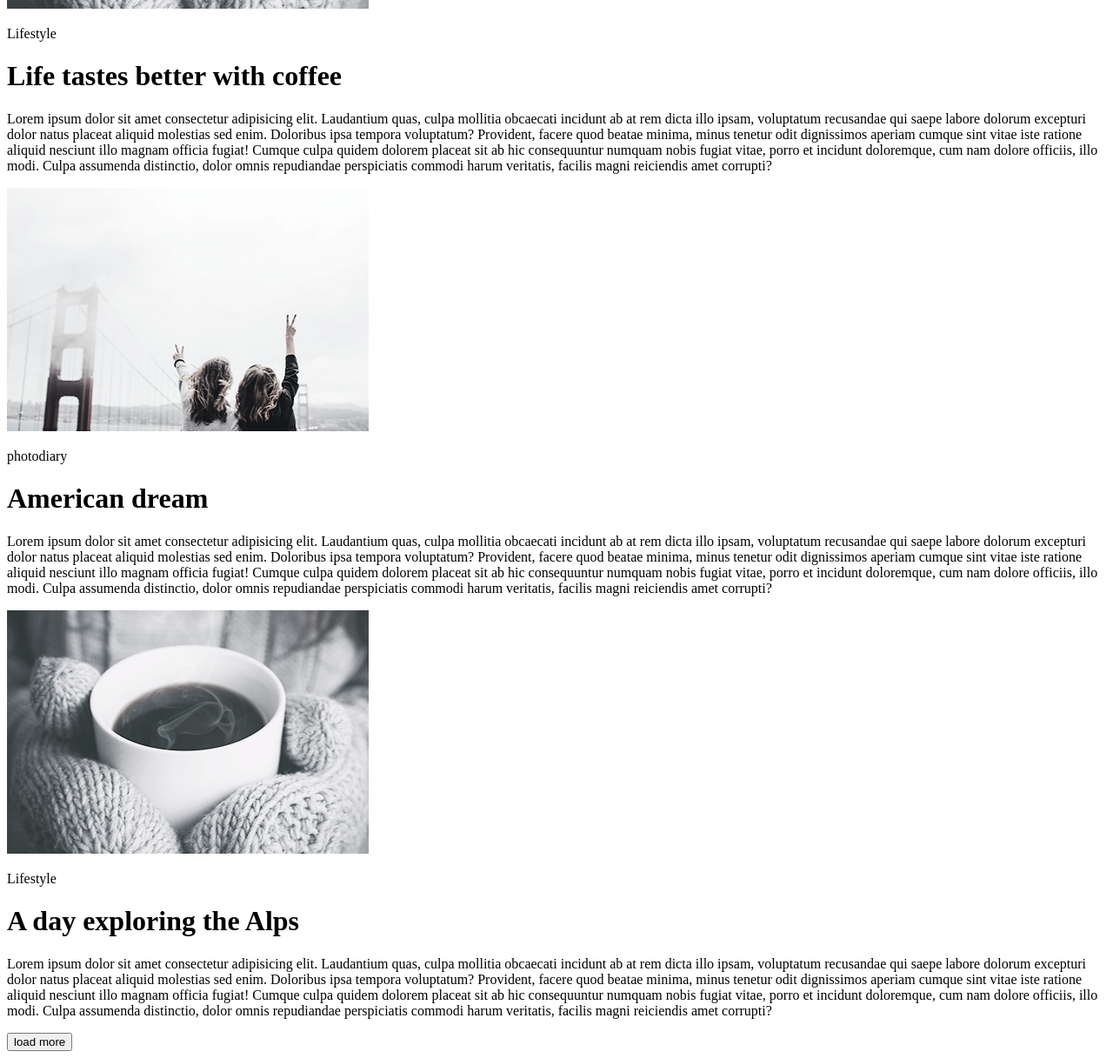
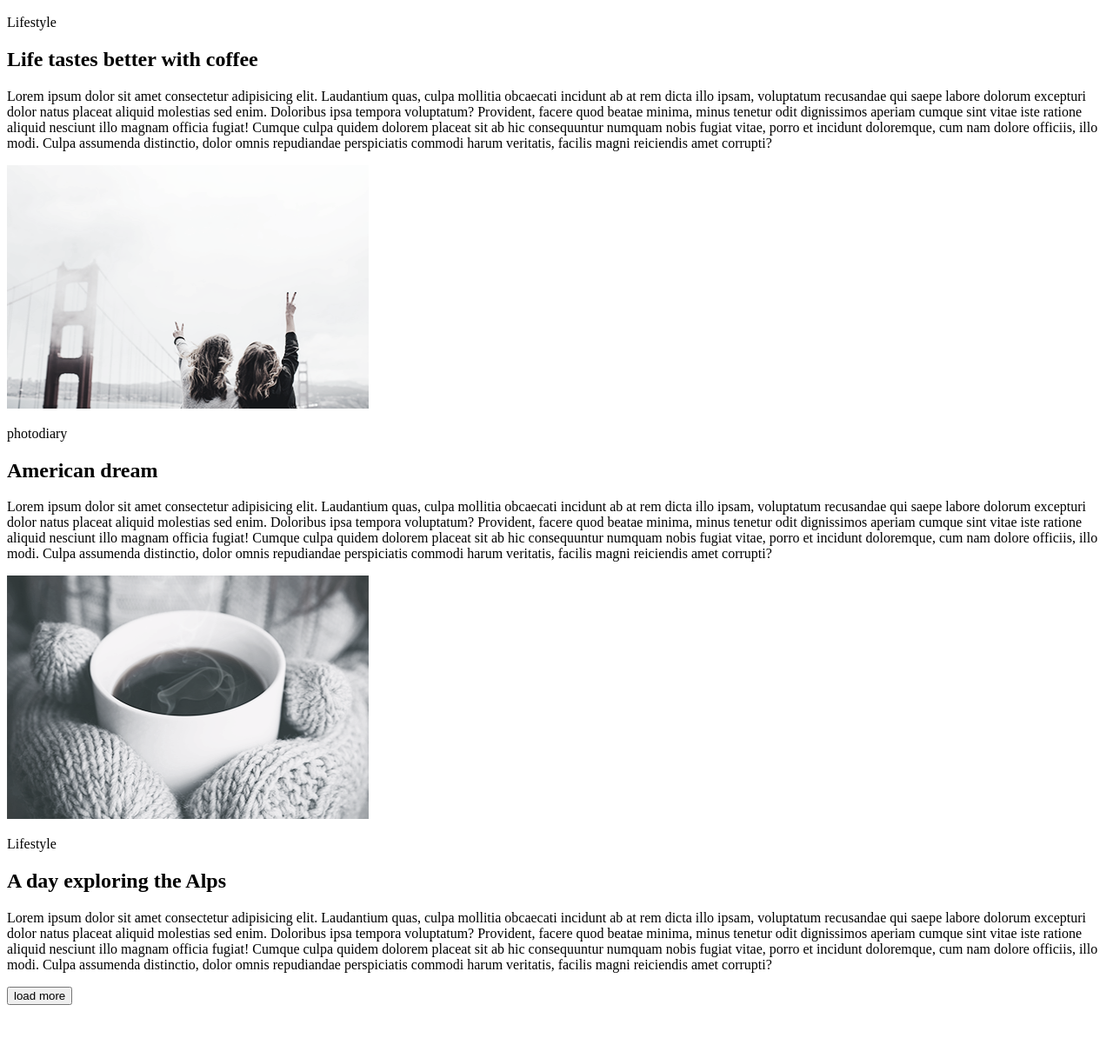
Before and after one commit to UgrinchukO/goit-fe-course, a plain HTML site: page html-css/module-01/index.html in a window 1280 px wide. Shown: the part 860-2077 px from the top of the page at 87% size. After the commit the page ends 2024 px from the top, so only its background shows below. Drawn offline with Linux system fonts and the light colour scheme.

```diff
--- a/html-css/module-01/index.html
+++ b/html-css/module-01/index.html
@@ -25,7 +25,7 @@
     <div class="music festival">
       <img src="./img/image_one.png" alt="festival" width="416" height="280" />
       <p>Lifestyle</p>
-      <h1>More than just a music festival</h1>
+      <h2>More than just a music festival</h2>
       <p>
         Lorem ipsum dolor sit amet consectetur adipisicing elit. Laudantium
         quas, culpa mollitia obcaecati incidunt ab at rem dicta illo ipsam,
@@ -44,7 +44,7 @@
     <div class="coffee">
         <img src="./img/image_two.png" alt="festival" width="416" height="280" />
       <p>Lifestyle</p>
-      <h1>Life tastes better with coffee</h1>
+      <h2>Life tastes better with coffee</h2>
       <p>
         Lorem ipsum dolor sit amet consectetur adipisicing elit. Laudantium
         quas, culpa mollitia obcaecati incidunt ab at rem dicta illo ipsam,
@@ -63,7 +63,7 @@
     <div class="american dream">
         <img src="./img/image_three.png" alt="festival" width="416" height="280" />
       <p>photodiary</p>
-      <h1>American dream</h1>
+      <h2>American dream</h2>
       <p>
         Lorem ipsum dolor sit amet consectetur adipisicing elit. Laudantium
         quas, culpa mollitia obcaecati incidunt ab at rem dicta illo ipsam,
@@ -82,7 +82,7 @@
     <div class="alps">
         <img src="./img/image_two.png" alt="festival" width="416" height="280" />
       <p>Lifestyle</p>
-      <h1>A day exploring the Alps</h1>
+      <h2>A day exploring the Alps</h2>
       <p>
         Lorem ipsum dolor sit amet consectetur adipisicing elit. Laudantium
         quas, culpa mollitia obcaecati incidunt ab at rem dicta illo ipsam,
```
